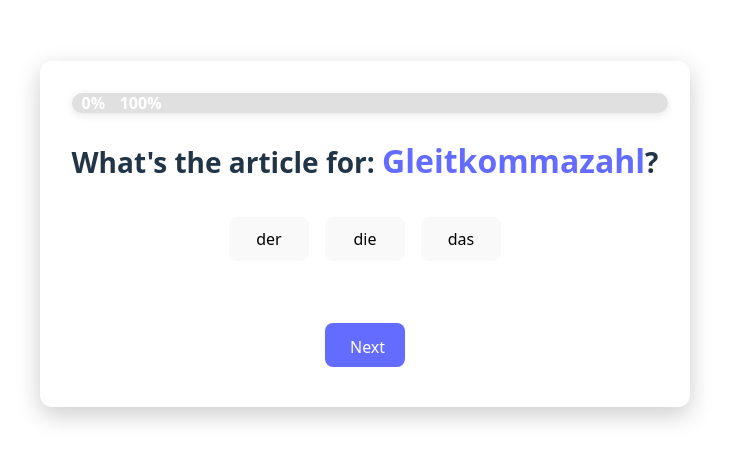
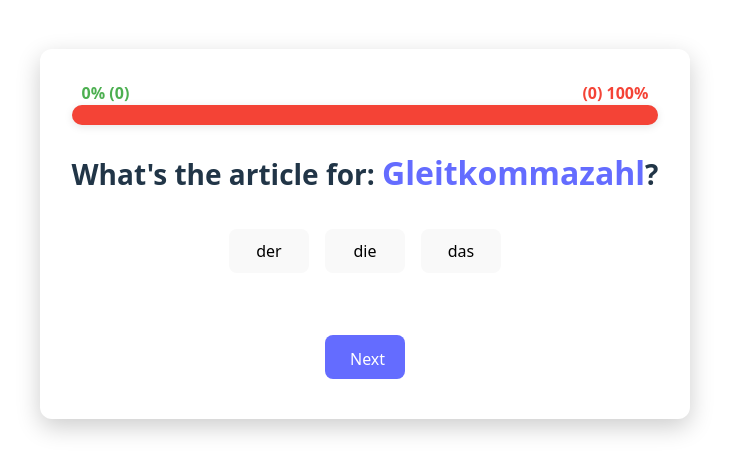
Before and after one commit to Snyuki/shirogen, a React (Vite) app in the folder shirogen/: page / in a window 1280 px wide. Shown: the part 166-640 px from the top of the page, without its empty margins (275-1004 px from the left). Built offline with nearby package versions, Linux system fonts and the light colour scheme.

Commit message:
initial functionality done

```diff
--- a/shirogen/src/App.tsx
+++ b/shirogen/src/App.tsx
@@ -25,6 +25,7 @@ const GenderQuiz = () => {
   const [feedback, setFeedback] = useState('');
   const [correctAnswers, setCorrectAnswers] = useState(0);
   const [incorrectAnswers, setIncorrectAnswers] = useState(0);
+  const [answered, setAnswered] = useState(false);
 
   function getRandomNoun() {
     const randomIndex = Math.floor(Math.random() * shuffledNouns.length);
@@ -33,15 +34,19 @@ const GenderQuiz = () => {
 
   const handleAnswer = (answer: string) => {
     const correct = currentNoun.article === answer;
-    if (correct) {
-      setCorrectAnswers(prev => prev + 1)
-    } else {
-      setIncorrectAnswers(prev => prev + 1)
+    if (!answered) {
+      if (correct) {
+        setCorrectAnswers(prev => prev + 1)
+      } else {
+        setIncorrectAnswers(prev => prev + 1)
+      }
     }
+    setAnswered(true)
     setFeedback(correct ? 'Correct!' : `Wrong!`);
   };
 
   const nextQuestion = () => {
+    setAnswered(false)
     setFeedback('');
     setCurrentNoun(getRandomNoun());
   };
@@ -52,6 +57,11 @@ const GenderQuiz = () => {
 
   return (
     <div className="quiz-container">
+      <div className="progress-bar-text">
+        <span className="progress-text correct">{Math.round(correctPercentage)}% ({correctAnswers})</span>
+        <span>{Math.round(totalAnswers)}</span>
+        <span className="progress-text incorrect">({incorrectAnswers}) {Math.round(incorrectPercentage)}%</span>
+      </div>
       <div className="progress-bar-container">
         <div className="progress-bar">
           <div
@@ -66,10 +76,6 @@ const GenderQuiz = () => {
               width: `${incorrectPercentage}%`,
             }}
           />
-        </div>
-        <div className="progress-bar-text">
-          <span>{Math.round(correctPercentage)}%</span>
-          <span>{Math.round(incorrectPercentage)}%</span>
         </div>
       </div>
 
--- a/shirogen/src/index.css
+++ b/shirogen/src/index.css
@@ -136,18 +136,14 @@ button:focus-visible {
   border-radius: 10px;
   margin-bottom: 1.5rem;
   box-shadow: 0 2px 8px rgba(0, 0, 0, 0.1);
+  overflow: hidden;
   position: relative;
-  display: flex;
-  align-items: center; /* Center the contents vertically */
-  padding-right: 10px; /* Space between progress bar and text */
 }
 
 .progress-bar {
   height: 100%;
   display: flex;
-  border-radius: 10px;
-  overflow: hidden;
-  /* transition: width 0.3s ease; */
+  transition: width 0.3s ease;
 }
 
 .progress-bar.correct {
@@ -158,12 +154,21 @@ button:focus-visible {
   background: #f44336;
 }
 
+.progress-text.correct {
+  color: #4caf50;
+}
+
+.progress-text.incorrect {
+  color: #f44336;
+}
+
 .progress-bar-text {
   font-size: 1rem;
   font-weight: bold;
   color: #fff;
+  /* background-color: #4caf50; */
   display: flex;
   justify-content: space-between;
-  width: 80px; /* Control the width of the text container */
-  padding-left: 10px; /* Space between progress bar and text */
+  align-items: center; /* Center text vertically within the container */
+  padding: 0 10px; /* Padding to give space between the text and edges */
 }
```
